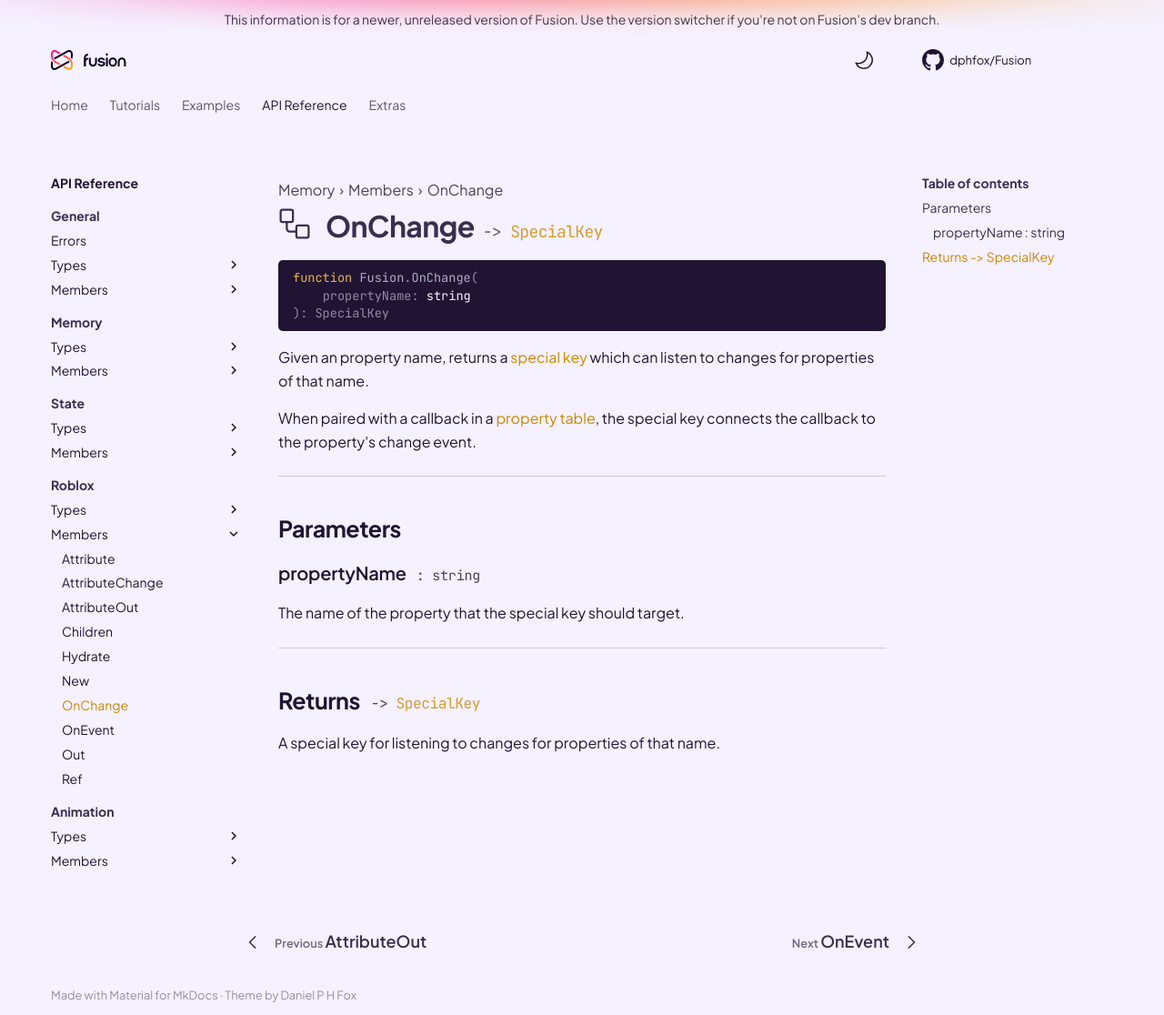
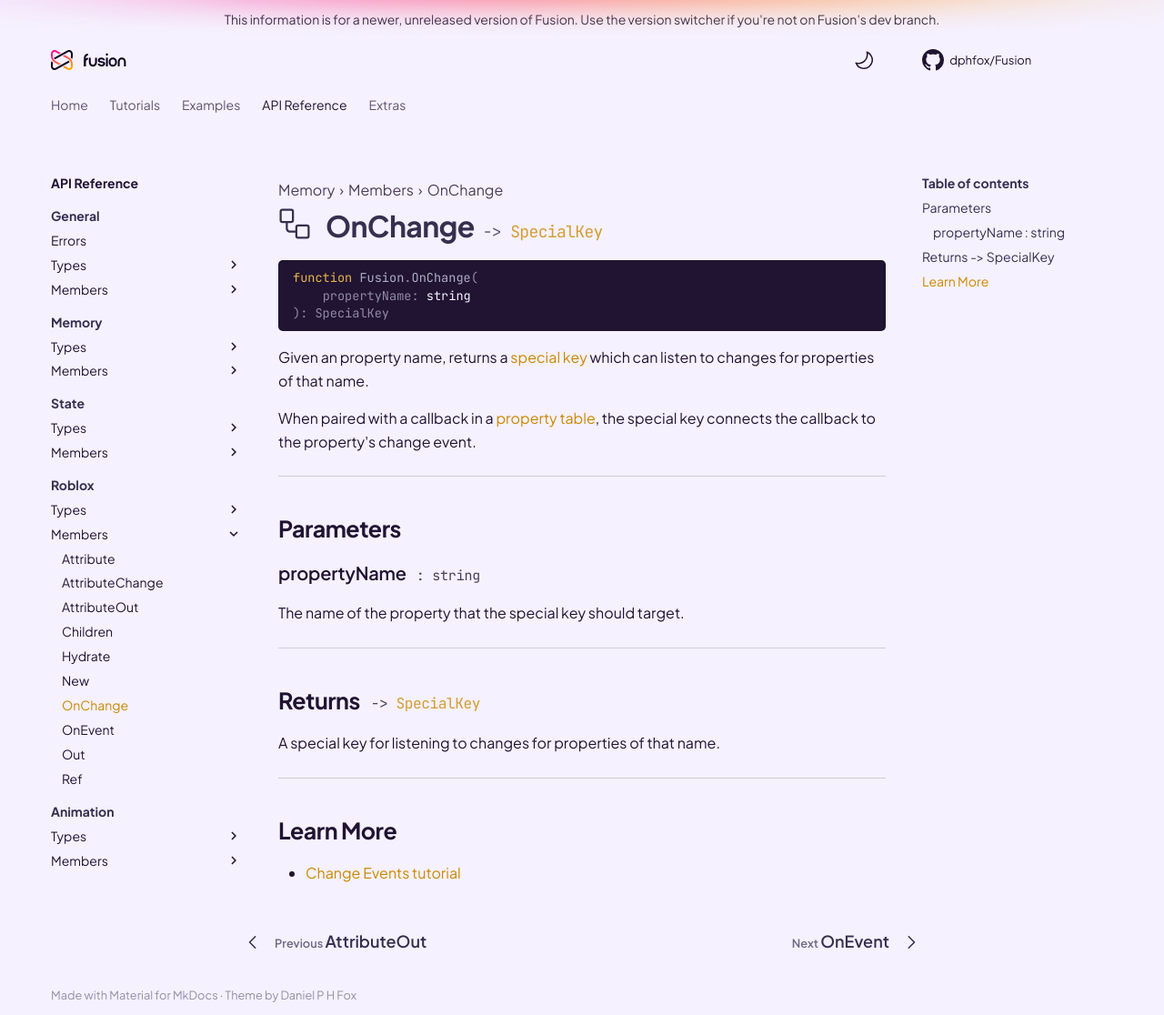
Before and after one commit to dphfox/Fusion, an MkDocs documentation site: the page built from docs/api-reference/roblox/members/onchange.md, in a window 1280 px wide and 1116 px high. Shown: the whole window at 91% size. Built offline with MkDocs 1.6.1 and Material for MkDocs 9.7.7, drawn with Linux system fonts in a browser that asks for light colours; comment, search, counter and statistics services are not loaded; the version menu is left out.

Commit message:
Add tutorial links to OnEvent/Change API

```diff
--- a/docs/api-reference/roblox/members/onchange.md
+++ b/docs/api-reference/roblox/members/onchange.md
@@ -47,3 +47,9 @@ The name of the property that the special key should target.
 </h2>
 
 A special key for listening to changes for properties of that name.
+
+-----
+
+## Learn More
+
+- [Change Events tutorial](../../../../tutorials/roblox/change-events)
--- a/docs/api-reference/roblox/members/onevent.md
+++ b/docs/api-reference/roblox/members/onevent.md
@@ -47,3 +47,9 @@ The name of the event that the special key should target.
 </h2>
 
 A special key for listening to events of that name.
+
+-----
+
+## Learn More
+
+- [Events tutorial](../../../../tutorials/roblox/events)
```
